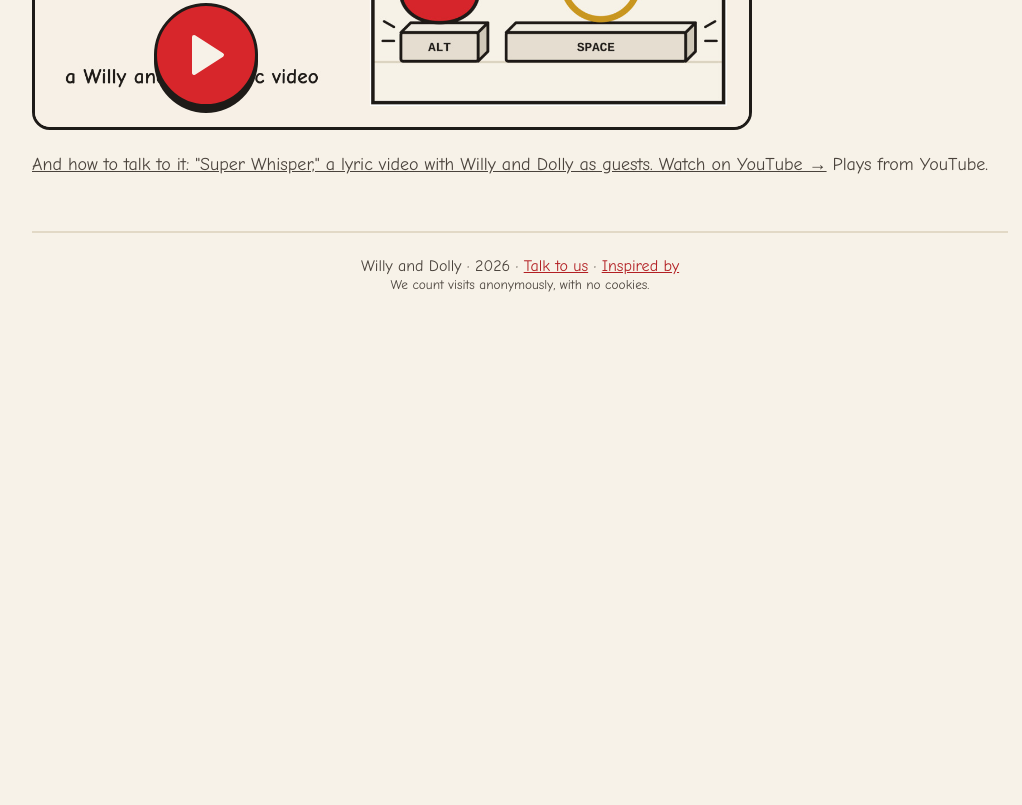
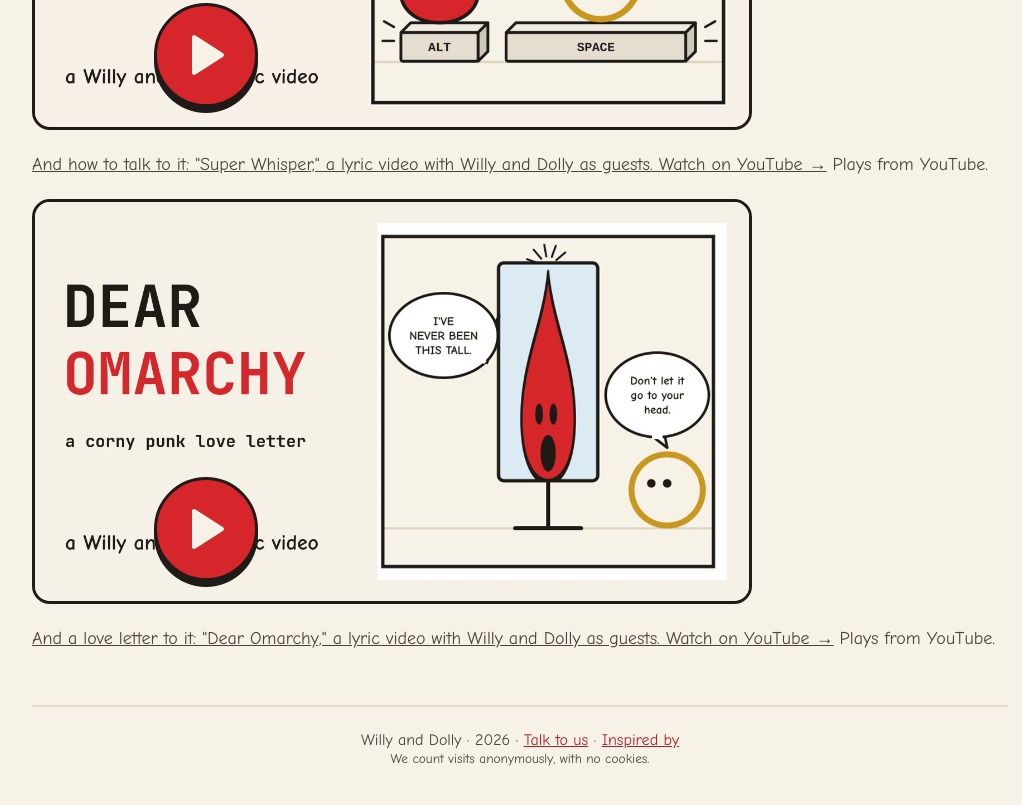
Before and after one commit to nossilg/willyanddolly-site, a plain HTML site: page inspired-by/index.html in a window 1280 px wide. Shown: the part 2131-2936 px from the top of the page, without its empty margins (120-1142 px from the left). Before the commit the page ends 2472 px from the top, so only its background shows below. Drawn offline with Linux system fonts and the light colour scheme; files whose address does not match are found by name.

Commit message:
Dear Omarchy on Inspired by

```diff
--- a/inspired-by/index.html
+++ b/inspired-by/index.html
@@ -116,6 +116,8 @@ h1{font-size:44px;letter-spacing:0}.tag{font-size:19px}h2{font-size:26px;line-he
 <p class="note"><a href="https://youtu.be/SmOUdxjns4U">And how to say it: &quot;The R Is Silent (Oh-MAH-chee),&quot; a lyric video with Willy and Dolly as guests. Watch on YouTube →</a> Plays from YouTube.</p>
 <div class="player music"><button class="yt" data-yt="_pkBurDW2tI" aria-label="Play Super Whisper from YouTube"><img src="/super-whisper.jpg" alt="“SUPER WHISPER, thats why its alt rock, a Willy and Dolly lyric video,” beside a panel where Willy stands on a key marked ALT and Dolly on a key marked SPACE." width="1280" height="720" loading="lazy"><span class="play"><svg width="40" height="44" viewBox="0 0 40 44" aria-hidden="true"><path d="M8,4 L36,22 L8,40 Z" fill="#F7F2E8" stroke="#F7F2E8" stroke-width="4" stroke-linejoin="round"/></svg></span></button></div>
 <p class="note"><a href="https://youtu.be/_pkBurDW2tI">And how to talk to it: &quot;Super Whisper,&quot; a lyric video with Willy and Dolly as guests. Watch on YouTube →</a> Plays from YouTube.</p>
+<div class="player music"><button class="yt" data-yt="oWhc1i_fwfU" aria-label="Play Dear Omarchy from YouTube"><img src="/dear-omarchy.jpg" alt="“DEAR OMARCHY, a corny punk love letter, a Willy and Dolly lyric video,” beside a panel where Willy, stretched tall in a tall screen, says “I’ve never been this tall.” and Dolly says “Don’t let it go to your head.”" width="1280" height="720" loading="lazy"><span class="play"><svg width="40" height="44" viewBox="0 0 40 44" aria-hidden="true"><path d="M8,4 L36,22 L8,40 Z" fill="#F7F2E8" stroke="#F7F2E8" stroke-width="4" stroke-linejoin="round"/></svg></span></button></div>
+<p class="note"><a href="https://youtu.be/oWhc1i_fwfU">And a love letter to it: &quot;Dear Omarchy,&quot; a lyric video with Willy and Dolly as guests. Watch on YouTube →</a> Plays from YouTube.</p>
 </section>
 
 <footer>Willy and Dolly · 2026 · <a href="/talk/">Talk to us</a> · <a href="/inspired-by/">Inspired by</a><br><small>We count visits anonymously, with no cookies.</small></footer>
```
Also changed, not shown: dear-omarchy.jpg (added).
